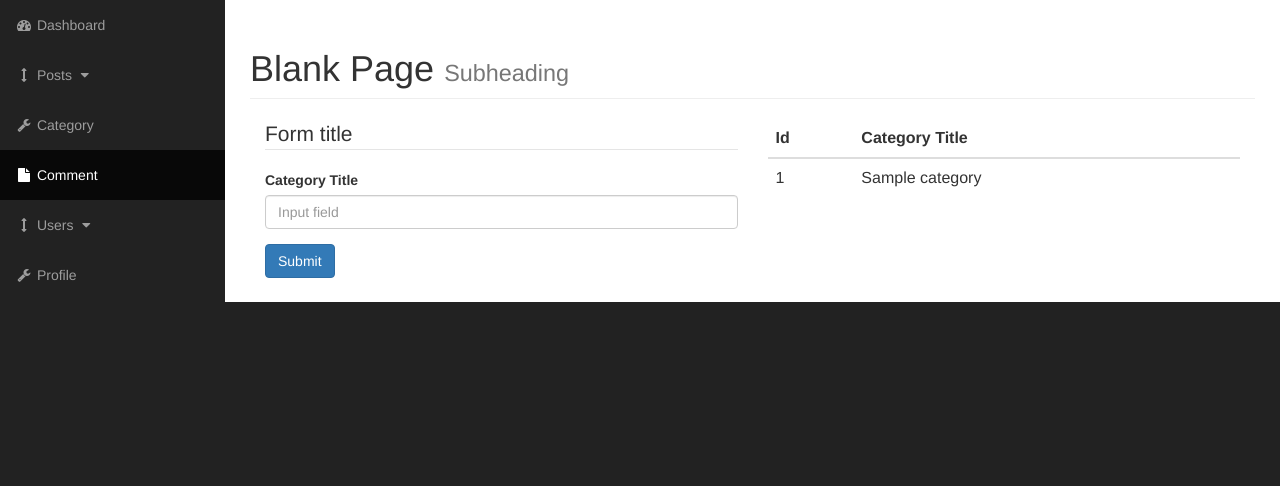
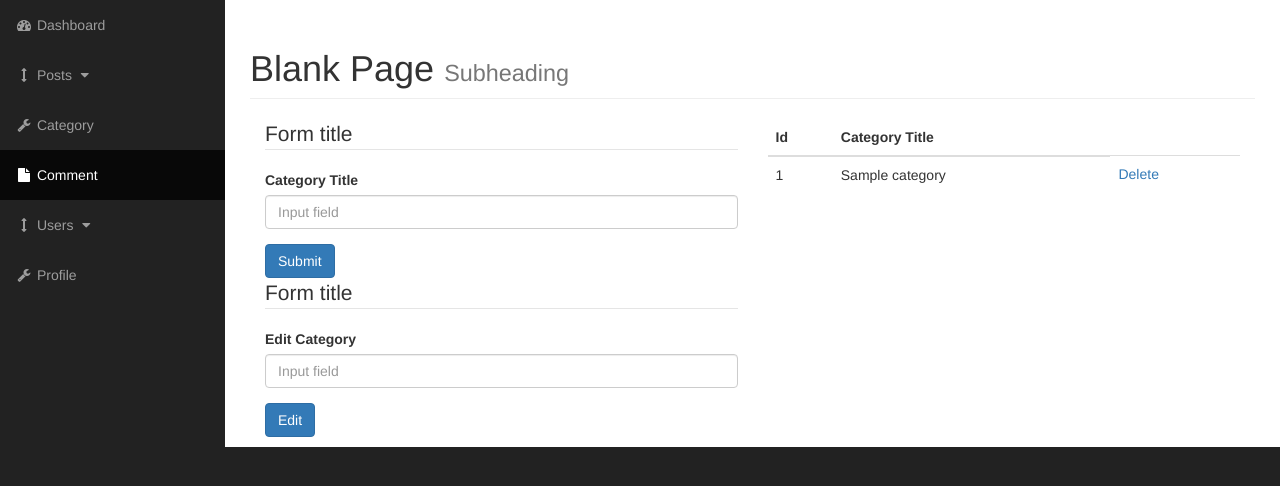
Before and after one commit to liridonkrasniqi13/Fix-net, a PHP site: page /admin/categories.php in a window 1280 px wide. Shown: the part 51-537 px from the top of the page. Run offline with PHP 8.4, Linux system fonts and the light colour scheme; tables that the repository leaves empty or names only in its code hold one stand-in row (values such as "Sample post").

Commit message:
Add the delete part of categoris

```diff
--- a/admin/categories.php
+++ b/admin/categories.php
@@ -23,13 +23,12 @@
 
                         <?php
 
-                    if(isset($_POST['submit'])) {
+                        if (isset($_POST['submit'])) {
                             $cat_title = $_POST['cat_title'];
 
-                        if($cat_title == "" || empty($cat_title)) {
+                            if ($cat_title == "" || empty($cat_title)) {
 
                                 echo "this field should not be empty";
-
                             } else {
 
                                 $query = "INSERT INTO categories(cat_title)";
@@ -37,10 +36,9 @@
 
                                 $create_category_query = mysqli_query($connection, $query);
 
-                            if(!$create_category_query) {
+                                if (!$create_category_query) {
                                     die('Save faild' . mysqli_errno($connection));
                                 }
-
                             }
                         }
 
@@ -59,15 +57,22 @@
                             <button type="submit" name="submit" class="btn btn-primary">Submit</button>
                         </form>
 
+                        <form action="" method="post" role="form">
+                            <legend>Form title</legend>
+
+                            <div class="form-group">
+                                <label for="cat_title">Edit Category</label>
+                                <input type="text" class="form-control" id="" name="cat_title" placeholder="Input field">
+                            </div>
+
+
+
+                            <button type="submit" name="submit" class="btn btn-primary">Edit</button>
+                        </form>
+
                     </div>
 
                     <div class="col-xs-6 col-sm-6 col-md-6 col-lg-6">
-                        <?php
-
-                        $query = "SELECT * FROM categories LIMIT 3";
-                        $select_categries = mysqli_query($connection, $query);
-
-                        ?>
 
                         <table class="table table-hover">
                             <thead>
@@ -79,6 +84,9 @@
                             <tbody>
 
                                 <?php
+                                // Finde all categories
+                                $query = "SELECT * FROM categories LIMIT 3";
+                                $select_categries = mysqli_query($connection, $query);
                                 while ($row = mysqli_fetch_assoc($select_categries)) {
                                     $cat_id = $row['cat_id'];
                                     $cat_title = $row['cat_title'];
@@ -86,8 +94,26 @@
                                     echo "<tr>";
                                     echo "<td>{$cat_id}</td>";
                                     echo "<td>{$cat_title}</td>";
+                                    echo "<td><a href='categories.php?delete={$cat_id}'>Delete</a></td>";
                                     echo "</tr>";
                                 } ?>
+
+
+                                <?php
+
+                                    if(isset($_GET['delete'])) {
+
+                                        $the_cat_id = $_GET['delete'];
+
+                                        $query = "DELETE FROM categories WHERE cat_id = {$the_cat_id} ";
+
+                                        $delete_query = mysqli_query($connection, $query);
+
+                                        header("Location: categories.php");
+
+                                    }
+
+                                ?>
 
 
                             </tbody>
--- a/admin/includes/header.php
+++ b/admin/includes/header.php
@@ -1,4 +1,4 @@
-<php ob_start(); >
+<?php ob_start(); ?>
 <?php include "../includes/db.php" ?>
 <!DOCTYPE html>
 <html lang="en">
```
Lines whose indentation alone changed are shown as unchanged.
